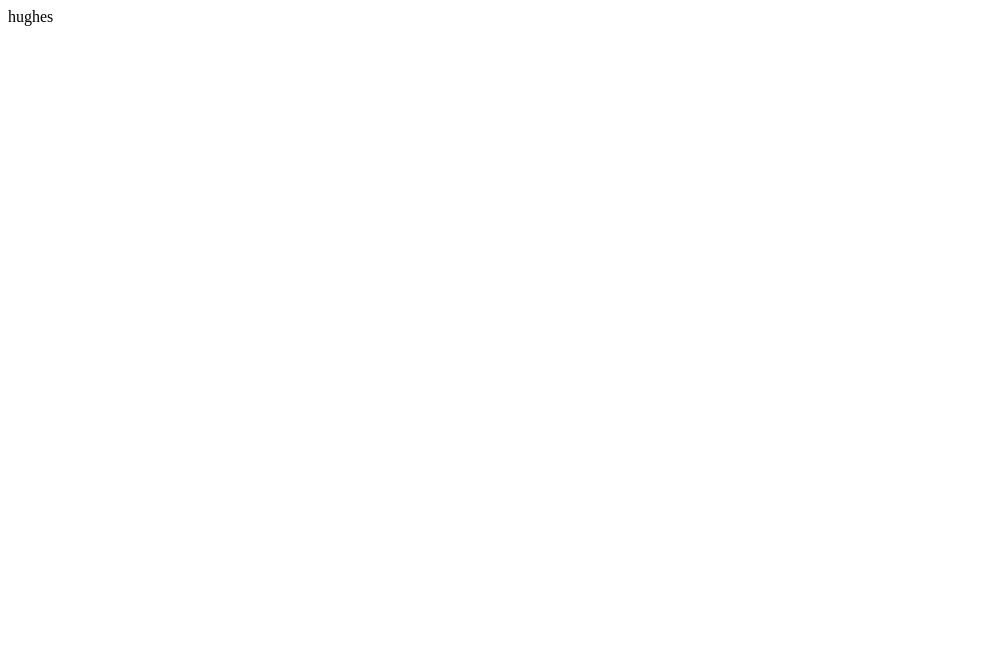
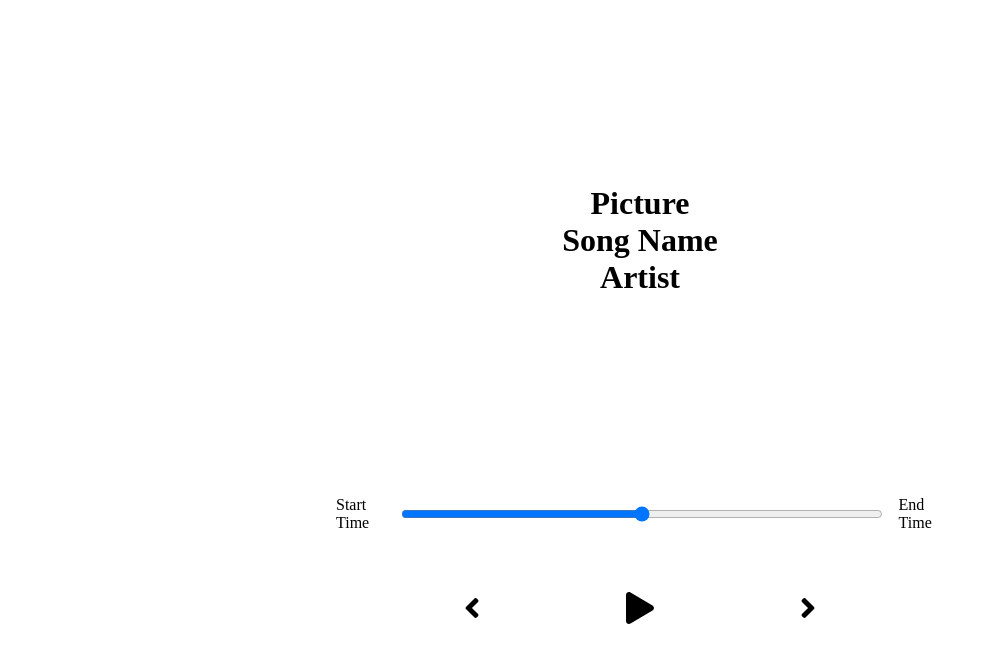
Before and after one commit to HMugera/music-player, a React (Create React App) app: page / in a window 1280 px wide. Shown: the top 662 px of the page, without its empty margins (0-987 px from the left). Built offline with nearby package versions, Linux system fonts and the light colour scheme.

Commit message:
working on ui,and added songs data

```diff
--- a/package.json
+++ b/package.json
@@ -3,6 +3,9 @@
   "version": "0.1.0",
   "private": true,
   "dependencies": {
+    "@fortawesome/fontawesome-svg-core": "^1.2.32",
+    "@fortawesome/free-solid-svg-icons": "^5.15.1",
+    "@fortawesome/react-fontawesome": "^0.1.13",
     "@testing-library/jest-dom": "^5.11.6",
     "@testing-library/react": "^11.2.2",
     "@testing-library/user-event": "^12.6.0",
@@ -10,6 +13,7 @@
     "react": "^17.0.1",
     "react-dom": "^17.0.1",
     "react-scripts": "4.0.1",
+    "uuid": "^8.3.2",
     "web-vitals": "^0.2.4"
   },
   "scripts": {
--- a/src/App.js
+++ b/src/App.js
@@ -1,7 +1,15 @@
+import React from 'react'
+import './styles/app.scss'
+import data from './songs-data/data'
 
-
+//Components
+import Player from './components/player';
+import Song from "./components/song"
 function App() {
-  return( <div>hughes</div>)
+  return( <div>
+    <Song/>
+    <Player/>
+  </div>)
 }
 
 export default App;
--- /dev/null
+++ b/src/components/player.js
@@ -0,0 +1,22 @@
+import React from 'react';
+import {FontAwesomeIcon} from '@fortawesome/react-fontawesome'
+import {faPlay,faAngleLeft,faAlignRight, faAngleRight} from "@fortawesome/free-solid-svg-icons"
+
+function Player() {
+  return (
+    <div className='player'>
+      <div className='time-control'>
+        <p>Start Time</p>
+        <input type='range' />
+        <p>End Time</p>
+      </div>
+      <div className='play-control'>
+          <FontAwesomeIcon className='skip-back' size='2x' icon={faAngleLeft}/>
+         <FontAwesomeIcon className='play' size='2x' icon={faPlay}/>
+          <FontAwesomeIcon className='skip-forward' size='2x' icon={faAngleRight}/>
+      </div>
+    </div>
+  );
+}
+
+export default Player;
--- /dev/null
+++ b/src/components/song.js
@@ -0,0 +1,13 @@
+import React from 'react';
+
+function Song() {
+  return (
+    <div className='song-container'>
+      <h1>Picture</h1>
+      <h1>Song Name</h1>
+      <h1>Artist</h1>
+    </div>
+  );
+}
+
+export default Song;
--- /dev/null
+++ b/src/songs-data/data.js
@@ -0,0 +1,78 @@
+import { v4 as uuidv4 } from "uuid";
+function chillHop() {
+  return [
+    {
+      name: "Beaver Creek",
+      cover:
+        "https://chillhop.com/wp-content/uploads/2020/09/0255e8b8c74c90d4a27c594b3452b2daafae608d-1024x1024.jpg",
+      artist: "Aso, Middle School, Aviino",
+      audio: "https://mp3.chillhop.com/serve.php/?mp3=10075",
+      color: ["#205950", "#2ab3bf"],
+      id: uuidv4(),
+      active: true,
+    },
+    {
+      name: "Daylight",
+      cover:
+        "https://chillhop.com/wp-content/uploads/2020/07/ef95e219a44869318b7806e9f0f794a1f9c451e4-1024x1024.jpg",
+      artist: "Aiguille",
+      audio: "https://mp3.chillhop.com/serve.php/?mp3=9272",
+      color: ["#EF8EA9", "#ab417f"],
+      id: uuidv4(),
+      active: false,
+    },
+    {
+      name: "Keep Going",
+      cover:
+        "https://chillhop.com/wp-content/uploads/2020/07/ff35dede32321a8aa0953809812941bcf8a6bd35-1024x1024.jpg",
+      artist: "Swørn",
+      audio: "https://mp3.chillhop.com/serve.php/?mp3=9222",
+      color: ["#CD607D", "#c94043"],
+      id: uuidv4(),
+      active: false,
+    },
+    {
+      name: "Nightfall",
+      cover:
+        "https://chillhop.com/wp-content/uploads/2020/07/ef95e219a44869318b7806e9f0f794a1f9c451e4-1024x1024.jpg",
+      artist: "Aiguille",
+      audio: "https://mp3.chillhop.com/serve.php/?mp3=9148",
+      color: ["#EF8EA9", "#ab417f"],
+      id: uuidv4(),
+      active: false,
+    },
+    {
+      name: "Reflection",
+      cover:
+        "https://chillhop.com/wp-content/uploads/2020/07/ff35dede32321a8aa0953809812941bcf8a6bd35-1024x1024.jpg",
+      artist: "Swørn",
+      audio: "https://mp3.chillhop.com/serve.php/?mp3=9228",
+      color: ["#CD607D", "#c94043"],
+      id: uuidv4(),
+      active: false,
+    },
+    {
+      name: "Under the City Stars",
+      cover:
+        "https://chillhop.com/wp-content/uploads/2020/09/0255e8b8c74c90d4a27c594b3452b2daafae608d-1024x1024.jpg",
+      artist: "Aso, Middle School, Aviino",
+      audio: "https://mp3.chillhop.com/serve.php/?mp3=10074",
+      color: ["#205950", "#2ab3bf"],
+      id: uuidv4(),
+      active: false,
+    },
+    {
+        name: "Ocean Drive",
+        cover:
+        'https://chillhop.com/wp-content/uploads/2020/07/43e472df5f7dfe5ad546f94b722fa3ca401eb138-1024x1024.jpg',
+        artist: "C Y G N",
+        audio: "https://mp3.chillhop.com/serve.php/?mp3=11770",
+        color: ["#624440", "#F69F6A"],
+        id: uuidv4(),
+        active: false,
+    }
+    //ADD MORE HERE
+  ];
+}
+
+export default chillHop;
--- /dev/null
+++ b/src/styles/_player.scss
@@ -0,0 +1,31 @@
+.player {
+  min-height: 20vh;
+  display: flex;
+  flex-direction: column;
+  align-items: center;
+  justify-content: space-between;
+}
+
+.time-control {
+  width: 50%;
+
+  display: flex;
+  input {
+    width: 100%;
+    padding: 1rem 2rem;
+  }
+  p {
+    padding: 1rem;
+  }
+}
+
+.play-control {
+  display: flex;
+  justify-content: space-between;
+  align-items: center;
+  padding: 1rem;
+  width: 30%;
+  svg {
+    cursor: pointer;
+  }
+}
--- /dev/null
+++ b/src/styles/_song.scss
@@ -0,0 +1,8 @@
+.song-container {
+  min-height: 60vh;
+
+  display: flex;
+  flex-direction: column;
+  align-items: center;
+  justify-content: center;
+}
--- a/src/styles/app.scss
+++ b/src/styles/app.scss
@@ -1,5 +1,8 @@
-*{
-    margin: 0;
-    padding: 0;
-    box-sizing: border-box;
+* {
+  margin: 0;
+  padding: 0;
+  box-sizing: border-box;
 }
+
+@import './song';
+@import './player';
```
Also changed, not shown: 2 other files (tests, documents, lock files or other folders).
